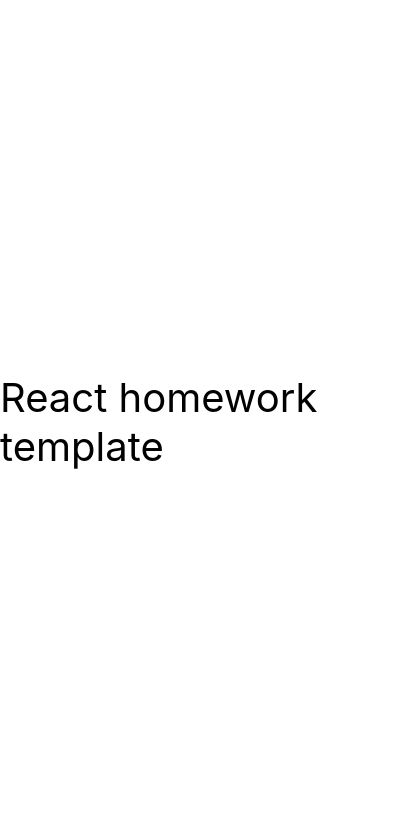
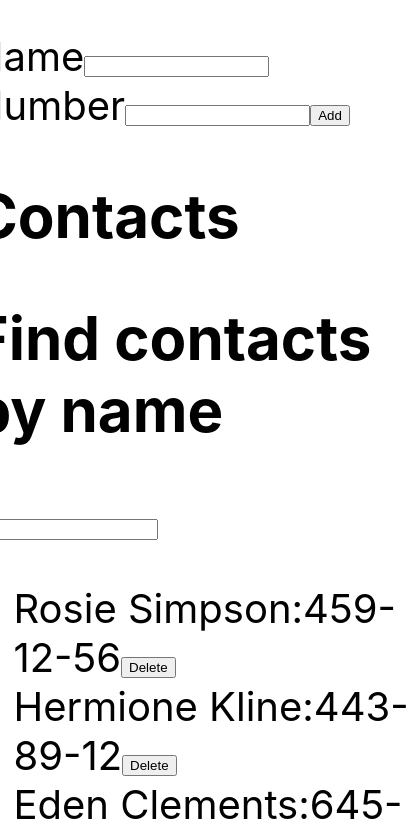
Before and after one commit to Petr-Mazka/goit-react-hw-08-phonebook, a React (Create React App) app: page / in a window 390 px wide. Shown: the top 837 px of the page, 417 px wide, since content can reach past the window. Built offline with nearby package versions, Linux system fonts and the light colour scheme.

Commit message:
Phonebook
Done

```diff
--- a/package.json
+++ b/package.json
@@ -1,12 +1,14 @@
 {
-  "name": "react-homework-template",
+  "name": "goit-react-hw-02-phonebook",
   "version": "0.1.0",
   "private": true,
-  "homepage": "https://goitacademy.github.io/react-homework-template/",
+  "homepage": "https://Petr-Mazka.github.io/goit-react-hw-02-phonebook/",
   "dependencies": {
     "@testing-library/jest-dom": "^5.16.3",
     "@testing-library/react": "^12.1.4",
     "@testing-library/user-event": "^13.5.0",
+    "nanoid": "^4.0.0",
+    "prop-types": "^15.8.1",
     "react": "^18.1.0",
     "react-dom": "^18.1.0",
     "react-scripts": "5.0.1",
--- a/src/components/App.jsx
+++ b/src/components/App.jsx
@@ -1,3 +1,5 @@
+import Phonebook from "./Phonebook/Phonebook";
+
 export const App = () => {
   return (
     <div
@@ -10,7 +12,7 @@
         color: '#010101'
       }}
     >
-      React homework template
+      <Phonebook />
     </div>
   );
 };
--- /dev/null
+++ b/src/components/Phonebook/ContactsList/ContactsList.jsx
@@ -0,0 +1,32 @@
+import PropTypes from "prop-types";
+
+const ContactsList = ({ contacts, title, onDeleteContact, children }) => {
+    return (
+        <>
+        <h2>{title}</h2>
+        {children}
+        <ul>
+        {contacts.map(contact => (
+            <li key={contact.id}>
+            <span>{contact.name}:</span>
+            <span>{contact.number}</span>
+            <button type="button" onClick={() => onDeleteContact(contact.id)}>Delete</button>
+            </li>
+        ))}
+        </ul>
+        </>
+    );
+}
+
+ContactsList.propTypes = {
+    contacts: PropTypes.arrayOf(
+        PropTypes.shape({
+            name: PropTypes.string.isRequired,
+            number: PropTypes.string.isRequired
+        }).isRequired
+    ).isRequired,
+    title: PropTypes.string.isRequired,
+    children: PropTypes.object.isRequired
+}
+
+export default ContactsList;
--- /dev/null
+++ b/src/components/Phonebook/Filter/Filter.jsx
@@ -0,0 +1,17 @@
+import PropTypes from "prop-types";
+
+const Filter = ({ onChange, value, name }) => {
+    return (
+        <>
+        <h2>Find contacts by name</h2>
+            <input type="text" name={name} value={value} onChange={onChange} />
+        </>
+    );
+}
+
+Filter.propTypes = {
+    onChange: PropTypes.func.isRequired,
+    value: PropTypes.string.isRequired,
+}
+
+export default Filter;
--- /dev/null
+++ b/src/components/Phonebook/Form/Form.jsx
@@ -0,0 +1,50 @@
+import React, {Component} from "react";
+import Input from "../Input/Input";
+import Label from "../Label/Label";
+
+
+class Form extends Component {
+    state = {
+        name: "",
+        number: ""
+    }
+
+    handleChange = (event) => {
+        this.setState({
+            [event.target.name]: event.target.value
+        })
+    }
+
+    handleSubmit = (event) => {
+        event.preventDefault();
+        const { name, number } = this.state;
+        this.props.onSubmit({
+            name,
+            number
+        });
+        this.setState({
+            name: "",
+            number: ""
+        })
+    }
+
+    render() {
+        const { name, number } = this.state;
+        return (
+            <>
+            <h1>Phonebook</h1>
+            <form onSubmit={this.handleSubmit}>
+                <Label text={"Name"}>
+                    <Input type={"text"} name={"name"} pattern="^[a-zA-Zа-яА-Я]+(([' -][a-zA-Zа-яА-Я ])?[a-zA-Zа-яА-Я]*)*$" title={"Name may contain only letters, apostrophe, dash and spaces. For example Adrian, Jacob Mercer, Charles de Batz de Castelmore d'Artagnan"} value={name} onChange={this.handleChange} />
+                </Label>
+                <Label text={"Number"}>
+                    <Input type={"tel"} name={"number"} pattern="\+?\d{1,4}?[-.\s]?\(?\d{1,3}?\)?[-.\s]?\d{1,4}[-.\s]?\d{1,4}[-.\s]?\d{1,9}" title={"Phone number must be digits and can contain spaces, dashes, parentheses and can start with +"} value={number} onChange={this.handleChange} />
+                </Label>
+                <button type="submit">Add</button>
+            </form>
+            </>
+        )
+    }
+}
+
+export default Form;
--- /dev/null
+++ b/src/components/Phonebook/Input/Input.jsx
@@ -0,0 +1,26 @@
+import PropTypes from "prop-types";
+
+const Input = ({ type, name, pattern, title, value, onChange }) => {
+    return (
+        <input
+            type={type}
+            name={name}
+            pattern={pattern}
+            title={title}
+            required
+            value={value}
+            onChange={onChange}
+        />
+    );
+}
+
+Input.propTypes = {
+    type: PropTypes.string.isRequired,
+    name: PropTypes.string.isRequired,
+    pattern: PropTypes.string.isRequired,
+    title: PropTypes.string.isRequired,
+    value: PropTypes.string.isRequired,
+    onChange: PropTypes.func.isRequired
+}
+
+export default Input;
--- /dev/null
+++ b/src/components/Phonebook/Label/Label.jsx
@@ -0,0 +1,17 @@
+import PropTypes from "prop-types";
+
+const Label = ({ text, children }) => {
+    return (
+        <label>
+        {text}
+        {children}
+        </label>
+    );
+}
+
+Label.propTypes = {
+    text: PropTypes.string.isRequired,
+    children: PropTypes.object.isRequired
+}
+
+export default Label;
--- /dev/null
+++ b/src/components/Phonebook/Phonebook.jsx
@@ -0,0 +1,62 @@
+import React, { Component } from "react";
+import ContactsList from "./ContactsList/ContactsList";
+import Filter from "./Filter/Filter";
+import Form from "./Form/Form";
+import { nanoid } from 'nanoid/non-secure'
+
+class Phonebook extends Component {
+
+    state = {
+        contacts: [
+        { id: 'id-1', name: 'Rosie Simpson', number: '459-12-56' },
+        { id: 'id-2', name: 'Hermione Kline', number: '443-89-12' },
+        { id: 'id-3', name: 'Eden Clements', number: '645-17-79' },
+        { id: 'id-4', name: 'Annie Copeland', number: '227-91-26' },],
+        filter: ''
+    }
+
+    changeFilter = (event) => {
+        this.setState({
+            filter: event.currentTarget.value
+        })
+    }
+
+    formSubmitHandler = data => {
+
+        const newContact = {
+            id: nanoid(),
+            name: data.name,
+            number: data.number
+        }
+
+        this.state.contacts.find(contact =>
+            contact.name.toLowerCase() === data.name.toLowerCase()) ?
+            alert(`${data.name} is already in contacts`) :
+            this.setState({
+                contacts: [...this.state.contacts, newContact]
+            })
+    }
+
+      deleteContact = contactId => {
+        this.setState(prevState => ({
+        contacts: prevState.contacts.filter(contact => contact.id !== contactId),
+        }));
+      };
+
+    render() {
+        const normalizedFilter = this.state.filter.toLowerCase();
+        const visibleContacts = this.state.contacts.filter(contact => {
+            return contact.name.toLowerCase().includes(normalizedFilter);
+        })
+    return (
+        <div>
+            <Form onSubmit={this.formSubmitHandler} />
+            <ContactsList title={"Contacts"} contacts={visibleContacts} onDeleteContact={this.deleteContact}>
+                <Filter onChange={this.changeFilter} value={this.state.filter} name={"filter"} />
+            </ContactsList>
+        </div>
+    );
+  }
+}
+
+export default Phonebook;
```
Also changed, not shown: .prettierrc.json, 1 other file (tests, documents, lock files or other folders).
